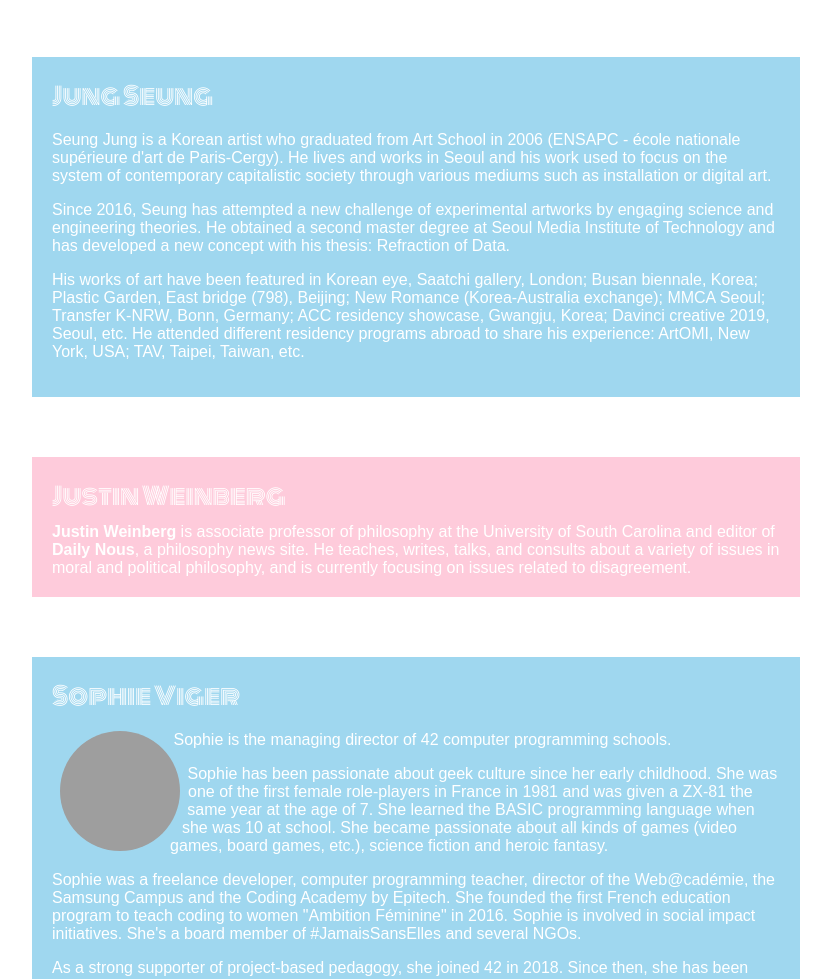
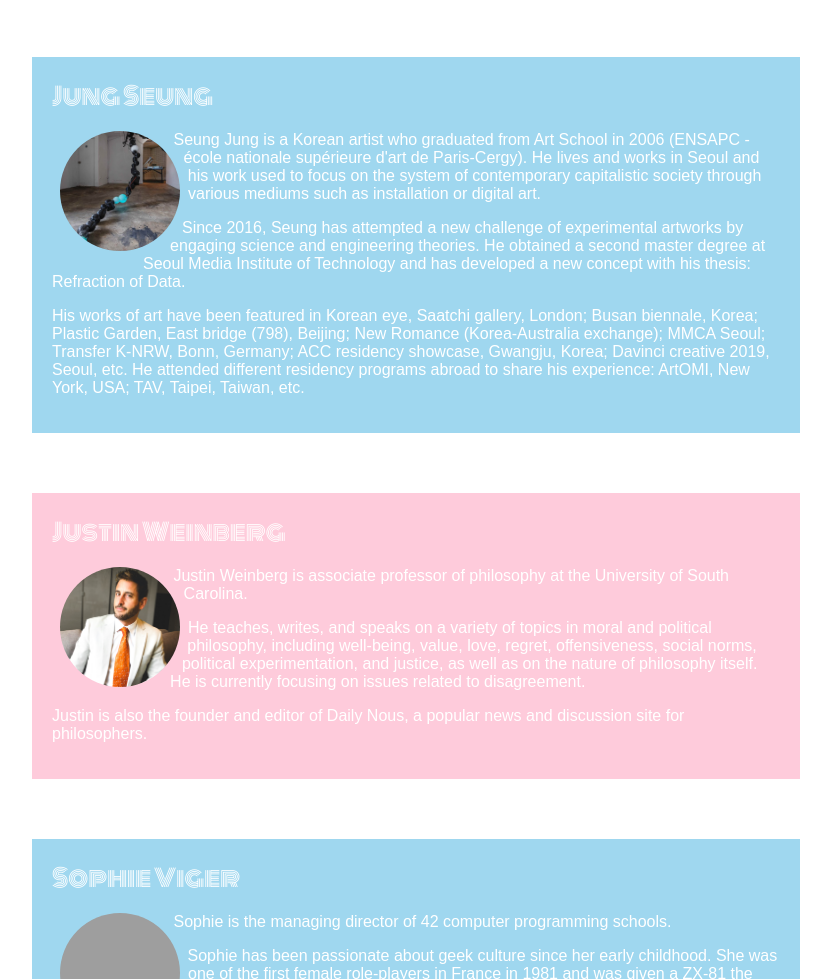
Before and after one commit to mkervabo/touch-symposium, a website built with Parcel: page speakers.html in a window 1280 px wide. Shown: the part 3367-4346 px from the top of the page, without its empty margins (224-1055 px from the left). Built offline with nearby package versions, Linux system fonts and the light colour scheme; grey boxes are pictures that could not be loaded; what triangulr would draw is missing.

Commit message:
some change for speakers

```diff
--- a/speakers.html
+++ b/speakers.html
@@ -316,7 +316,7 @@
       <div>
         <h2 id="jungseung">Jung Seung</h2>
 
-        <!-- <img src="https://randomuser.me/api/portraits/women/81.jpg" /> -->
+        <img src="/src/img/jungseung.jpg" />
 
         <p>
           Seung Jung is a Korean artist who graduated from Art School in 2006
@@ -344,14 +344,13 @@
       <div>
         <h2 id="justinweinberg">Justin Weinberg</h2>
 
-        <!-- <img src="https://randomuser.me/api/portraits/women/81.jpg" /> -->
+        <img src="/src/img/justinweinberg.jpg" />
 
-        <span class="highlight">Justin Weinberg</span> is associate professor of
-        philosophy at the University of South Carolina and editor of
-        <span class="highlight">Daily Nous</span>, a philosophy news site. He
-        teaches, writes, talks, and consults about a variety of issues in moral
-        and political philosophy, and is currently focusing on issues related to
-        disagreement.
+        <p>Justin Weinberg is associate professor of philosophy at the University of South Carolina.</p>
+        <p>He teaches, writes, and speaks on a variety of topics in moral and political philosophy, including
+          well-being, value, love, regret, offensiveness, social norms, political experimentation, and justice,
+          as well as on the nature of philosophy itself. He is currently focusing on issues related to disagreement.</p>
+        <p>Justin is also the founder and editor of Daily Nous, a popular news and discussion site for philosophers.</p>
       </div>
       <div>
         <h2 id="sophieviger">Sophie Viger</h2>
```
Also changed, not shown: index.html (+3 -4 lines), src/img/jungseung.jpg (added), src/img/justinweinberg.jpg (added).
